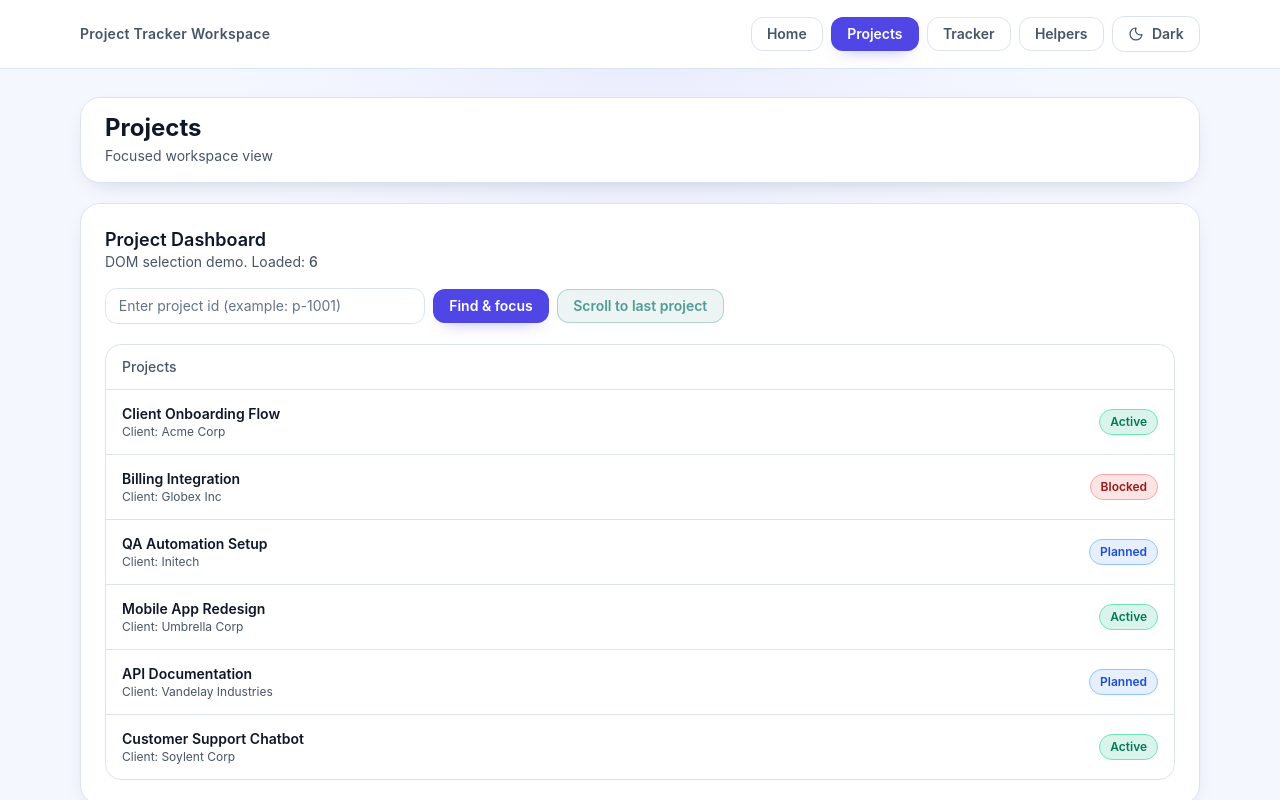
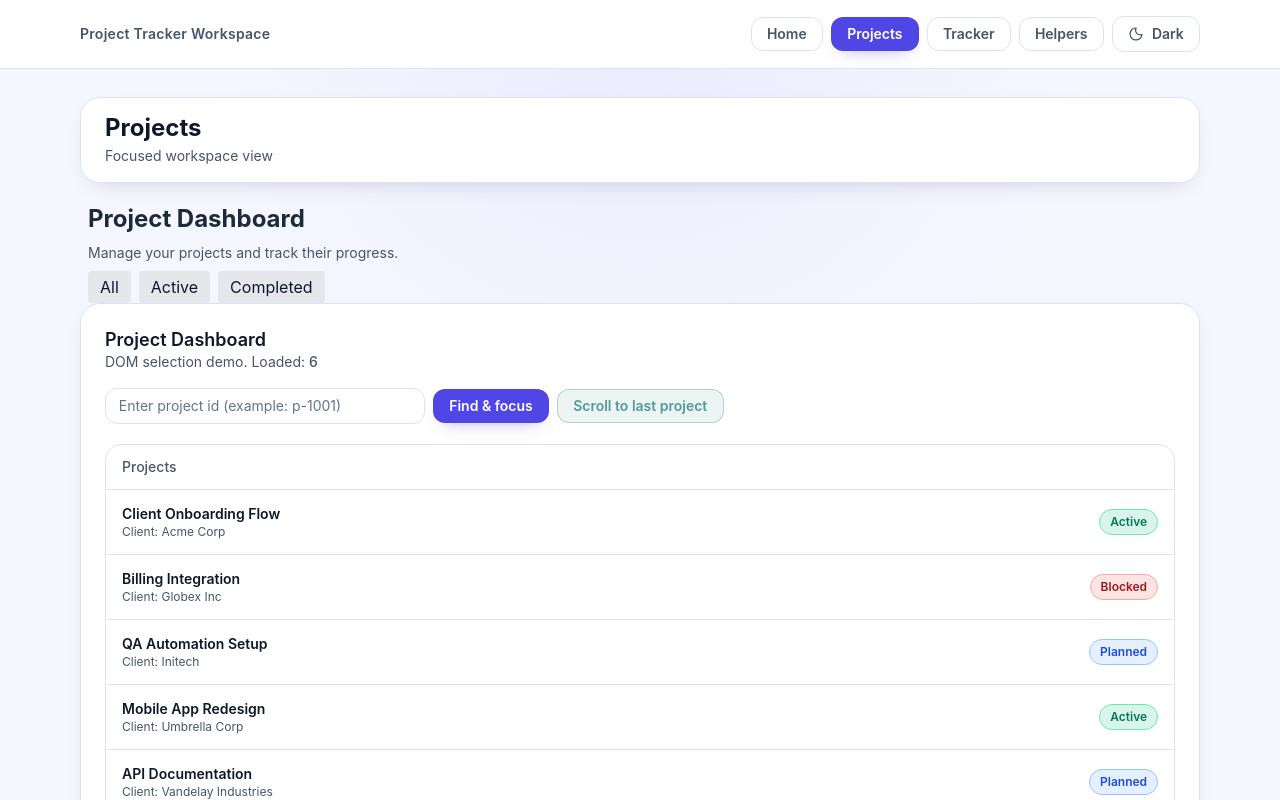
Before and after one commit to quangphatmai/dwdd2720, a React (Vite) app: page /projects in a window 1280 px wide. Shown: the top 800 px of the page. Built offline with nearby package versions, Linux system fonts and the light colour scheme.

Commit message:
feat: implement project status filtering in ProjectPage component

```diff
--- a/src/pages/ProjectPage.tsx
+++ b/src/pages/ProjectPage.tsx
@@ -1,6 +1,39 @@
+import { useState } from 'react';
 import { ProjectDashboard } from "../components/ProjectDashboard";
 import { projects } from "../data/projects";
+import type { ProjectStatus } from '../models/project';
+
+type StatusFilter = ProjectStatus | 'all';
+
 
 export default function ProjectPage() {
-  return <ProjectDashboard projects={projects} />;
+  const [statusFilter, setStatusFilter] = useState<StatusFilter>('all');
+
+  console.log('Current status filter:', statusFilter);
+
+
+  const visibleProjects =
+    statusFilter === 'all'
+      ? projects
+      : projects.filter((p) => p.status === statusFilter);
+
+  return (
+    <div>
+      <div>
+        <h1 className="text-2xl font-bold text-gray-800 ml-2">Project Dashboard</h1>
+        <p className="text-gray-600 m-2 text-sm ">
+          Manage your projects and track their progress.
+        </p>
+        <div className="mt-2 ml-2 space-x-2">
+          <button onClick={() => setStatusFilter('all')} className="px-3 py-1 bg-gray-200 rounded">All</button>
+          <button onClick={() => setStatusFilter('active')} className="px-3 py-1 bg-gray-200 rounded">Active</button>
+          <button onClick={() => setStatusFilter('completed')} className="px-3 py-1 bg-gray-200 rounded">Completed</button>
+        </div>
+      </div>
+      <ProjectDashboard projects={visibleProjects}/>
+      <p className="mt-4 text-sm text-slate-600">
+        Current filter: <span className="font-medium">{statusFilter}</span>
+      </p>
+    </div>
+  );
 }
```
